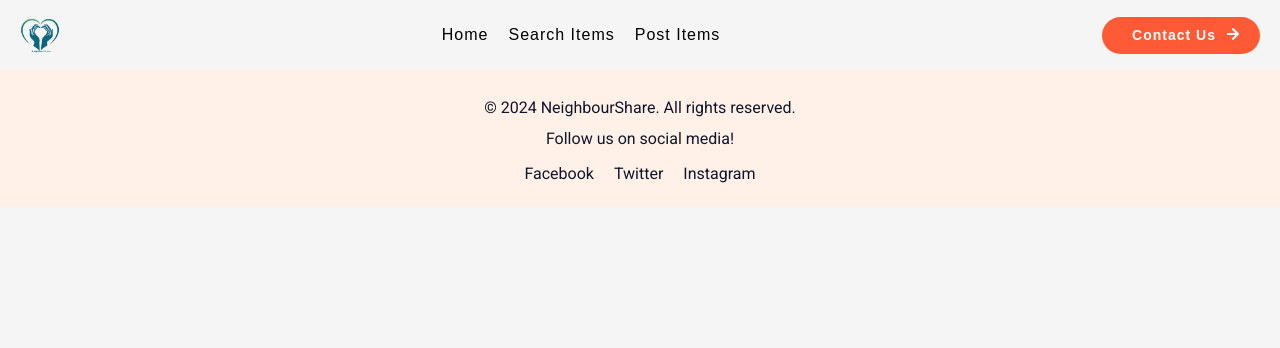
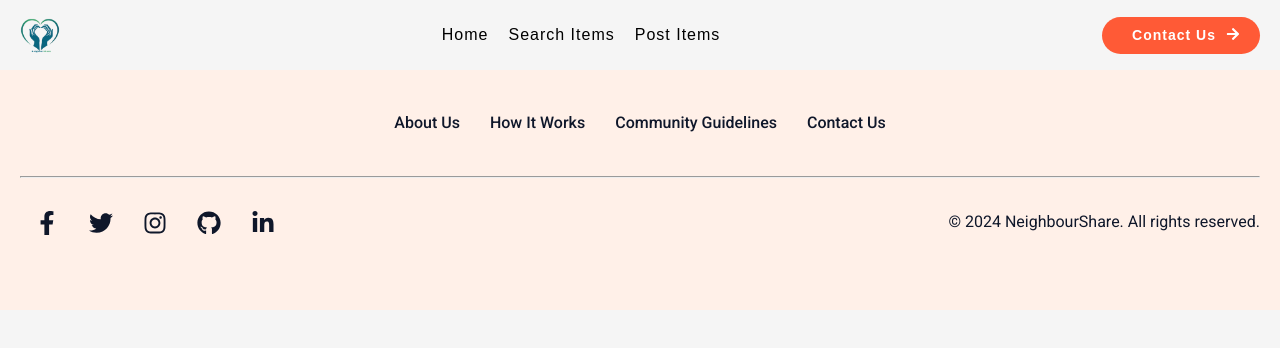
Before and after one commit to karyhoz/NeighbourShare, a React (Vite) app in the folder frontend/: page / in a window 1280 px wide. Shown: the top 348 px of the page. Built offline with nearby package versions, Linux system fonts and the light colour scheme; a web font is replaced by a local one.

Commit message:
designed the footer more

```diff
--- a/frontend/src/component/Footer.css
+++ b/frontend/src/component/Footer.css
@@ -3,10 +3,11 @@
     color: #0F172A; /* Text color */
     padding: 20px;
     text-align: center;
+    height: 30vh;
   }
 
   .footer-content {
-    max-width: 800px;
+    max-width: 1250px;
     margin: 0 auto;
   }
 
@@ -19,11 +20,46 @@
   }
 
   .social-icons a {
-    margin: 0 10px;
-    color: #0F172A; /* Text color for links */
-    text-decoration: none;
+    margin: 0 15px; /* Space between icons */
+    color: #0F172A; /* Icon color */
+    font-size: 24px; /* Icon size */
+    transition: color 0.3s; /* Transition for hover effect */
   }
 
   .social-icons a:hover {
+    color: #FF7C57; /* Change color on hover */
+  }
+
+  .footer-nav {
+    margin-top: 20px; /* Space above navigation */
+    margin-bottom: 40px;
+  }
+
+  .footer-nav ul {
+    list-style: none; /* Remove default list styles */
+    padding: 0; /* Remove padding */
+  }
+
+  .footer-nav li {
+    display: inline; /* Display items inline */
+    margin: 0 15px; /* Space between items */
+  }
+
+  .footer-nav a {
+    color: #0F172A; /* Link color */
+    text-decoration: none; /* Remove underline */
+    font-weight: 500;
+  }
+
+  .footer-nav a:hover {
     text-decoration: underline; /* Underline on hover */
   }
+  .footer-flex{
+    display: flex;
+    justify-content: space-between;
+    align-items: center;
+    margin-top: 20px;
+  }
+  .footer-flex p{
+    justify-self: flex-end;
+  }
--- a/frontend/src/component/Footer.jsx
+++ b/frontend/src/component/Footer.jsx
@@ -1,18 +1,40 @@
-
+import { FaFacebookF, FaTwitter, FaInstagram, FaGithub, FaLinkedinIn } from 'react-icons/fa';
 import './Footer.css'; // Import the CSS file for styling
 
 const Footer = () => {
   return (
     <footer className="footer">
       <div className="footer-content">
-        <p>&copy; 2024 NeighbourShare. All rights reserved.</p>
-        <p>Follow us on social media!</p>
-        <div className="social-icons">
-          <a href="https://facebook.com" target="_blank" rel="noopener noreferrer">Facebook</a>
-          <a href="https://twitter.com" target="_blank" rel="noopener noreferrer">Twitter</a>
-          <a href="https://instagram.com" target="_blank" rel="noopener noreferrer">Instagram</a>
+        <nav className="footer-nav">
+          <ul>
+            <li><a href="#about">About Us</a></li>
+            <li><a href="#how-it-works">How It Works</a></li>
+            <li><a href="#community-guidelines">Community Guidelines</a></li>
+            <li><a href="#contact">Contact Us</a></li>
+          </ul>
+        </nav>
+        <hr />
+        <div className="footer-flex">
+            <div className="social-icons">
+            <a href="https://facebook.com" target="_blank" rel="noopener noreferrer">
+                <FaFacebookF />
+            </a>
+            <a href="https://twitter.com" target="_blank" rel="noopener noreferrer">
+                <FaTwitter />
+            </a>
+            <a href="https://instagram.com" target="_blank" rel="noopener noreferrer">
+                <FaInstagram />
+            </a>
+            <a href="https://github.com" target="_blank" rel="noopener noreferrer">
+                <FaGithub />
+            </a>
+            <a href="https://linkedin.com" target="_blank" rel="noopener noreferrer">
+                <FaLinkedinIn />
+            </a>
+            </div>
+            <p>&copy; 2024 NeighbourShare. All rights reserved.</p>
+            </div>
         </div>
-      </div>
     </footer>
   );
 };
--- a/frontend/src/index.css
+++ b/frontend/src/index.css
@@ -40,7 +40,7 @@ a {
 }
 
 a:hover {
-  color: #007bff;
+  color: #FF7C57;
 }
 
 /* Headings - consistent font sizes and margins */
```
